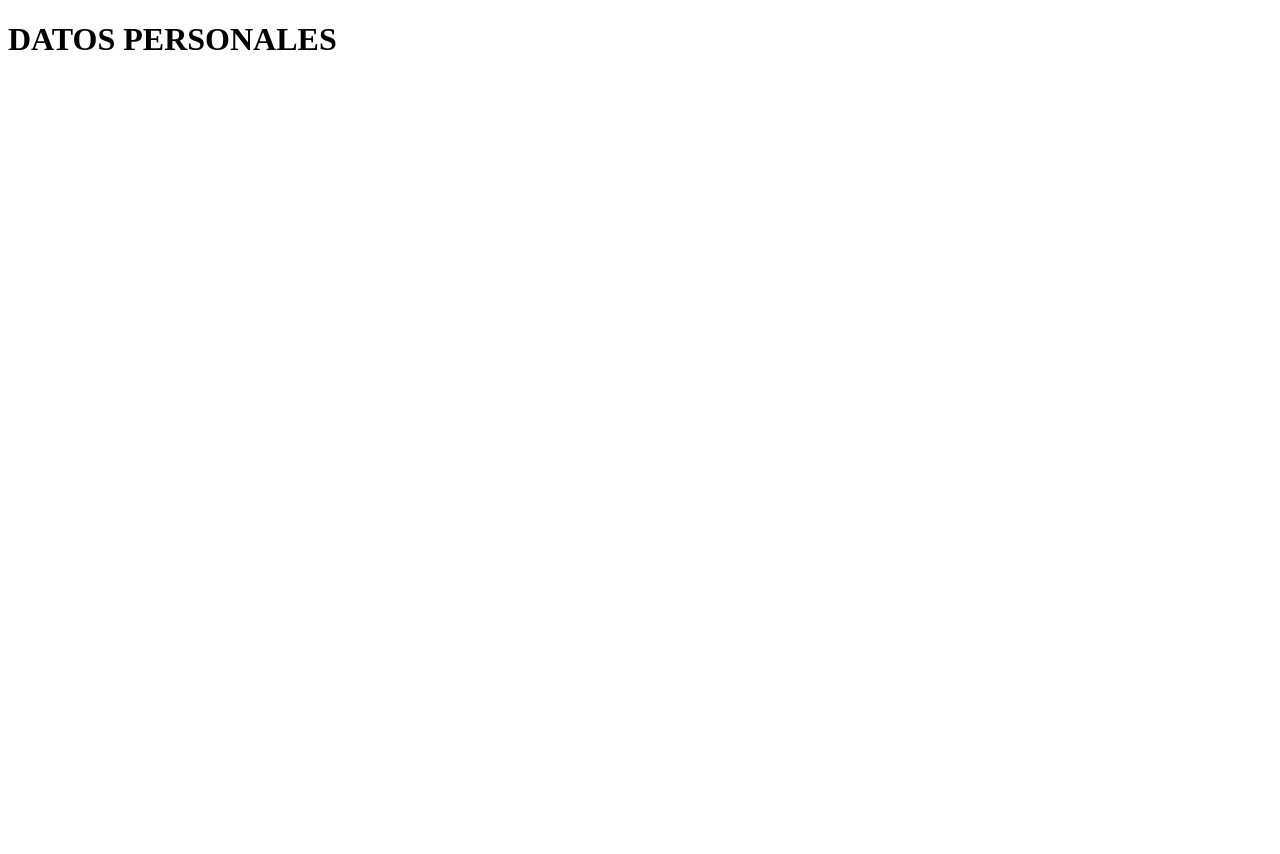
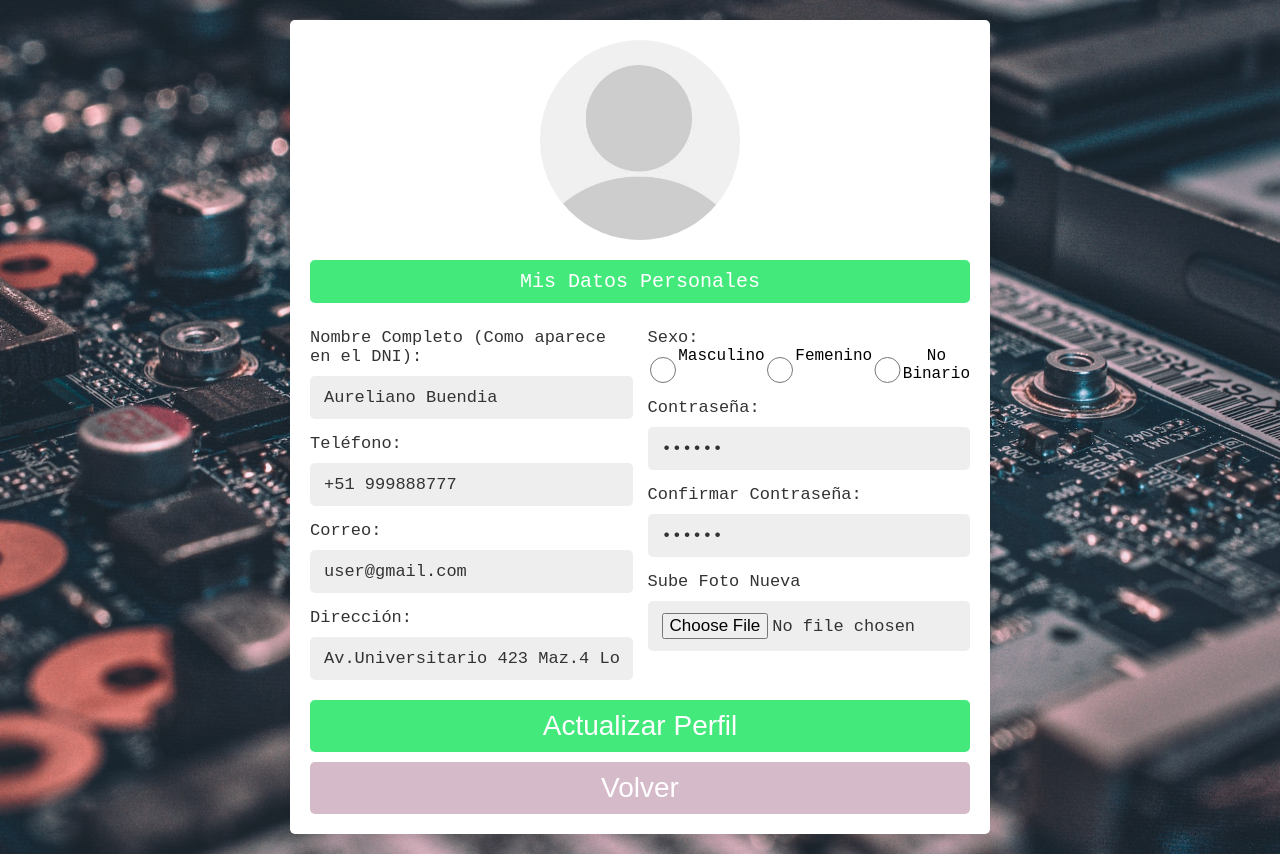
Before and after one commit to GLOBTECx/catalogoFinalGlobTecx, a plain HTML site: page cliente/gestion-perfil.html in a window 1280 px wide. Before the commit the page ends 800 px from the top, so only its background shows below. Drawn offline with Linux system fonts and the light colour scheme.

Commit message:
Se agrego la gestión de datos personales

```diff
--- a/cliente/gestion-perfil.html
+++ b/cliente/gestion-perfil.html
@@ -1,15 +1,72 @@
 <!DOCTYPE html>
-<html lang="en">
+<html lang="es">
 
 <head>
-    <meta charset="UTF-8">
-    <meta http-equiv="X-UA-Compatible" content="IE=edge">
-    <meta name="viewport" content="width=device-width, initial-scale=1.0">
-    <title>Gestionar Perfil</title>
+   <meta charset="UTF-8">
+   <meta http-equiv="X-UA-Compatible" content="IE=edge">
+   <meta name="viewport" content="width=device-width, initial-scale=1.0">
+   <link rel="icon" href="../img/logoFondo.png">
+   <title>Gestión de Datos</title>
+
+   <!-- custom css file link  -->
+   <link rel="stylesheet" href="./styleProfile.css">
+
 </head>
 
 <body>
-    <h1>DATOS PERSONALES</h1>
+
+   <div class="update-profile">
+
+      <form action="" method="post" enctype="multipart/form-data">
+         <img src="./img-productos/default-avatar.png">
+         <!-- <img src="uploaded_img/'.$fetch['image'].'">'; -->
+
+         <div class="message">Mis Datos Personales</div>
+
+
+         <div class="flex">
+            <div class="inputBox">
+               <span>Nombre Completo (Como aparece en el DNI): </span>
+               <input type="text" name="update_name" value="Aureliano Buendia" class="box">
+
+               <span>Teléfono:</span>
+               <input type="text" name="update_email" value="+51 999888777" class="box">
+
+               <span>Correo: </span>
+               <input type="email" name="update_name" value="user@gmail.com" class="box">
+
+               <span>Dirección:</span>
+               <input type="text" name="update_email" value="Av.Universitario 423 Maz.4 Lote3 Jr.Programadores 340"
+                  class="box">
+            </div>
+
+            <div class="inputBox">
+               <span>Sexo:</span>
+               <p class="radio-genero">
+                  <input type="radio" name="update_email" class="box">
+                  Masculino
+                  <input type="radio" name="update_email" class="box">
+                  Femenino
+                  <input type="radio" name="update_email" class="box">
+                  No Binario
+               </p>
+
+               <span>Contraseña: </span>
+               <input type="password" name="update_email" value="123456" class="box">
+
+               <span>Confirmar Contraseña: </span>
+               <input type="password" name="update_email" value="123456" class="box">
+
+               <span>Sube Foto Nueva</span>
+               <input type="file" name="update_image" class="box">
+            </div>
+         </div>
+         <input type="submit" value="Actualizar Perfil" name="update_profile" class="btn">
+         <a href="./catalogo.html" class="delete-btn">Volver</a>
+      </form>
+
+   </div>
+
 </body>
 
 </html>
--- /dev/null
+++ b/cliente/styleProfile.css
@@ -0,0 +1,145 @@
+:root {
+   --blue: #3498db;
+   --dark-blue: #2980b9;
+   --red: #e74c3c;
+   --dark-red: #c0392b;
+   --black: #333;
+   --white: #fff;
+   --light-bg: #eee;
+   --box-shadow: 0 5px 10px rgba(0, 0, 0, .1);
+}
+
+* {
+   font-family: 'mononoki', monospace, 'Gill Sans', 'Gill Sans MT', Calibri, 'Trebuchet MS', sans-serif;
+   margin: 0;
+   padding: 0;
+   box-sizing: border-box;
+   outline: none;
+   border: none;
+   text-decoration: none;
+}
+
+*::-webkit-scrollbar {
+   width: 10px;
+}
+
+*::-webkit-scrollbar-track {
+   background-color: transparent;
+}
+
+.btn,
+.delete-btn {
+   width: 100%;
+   border-radius: 5px;
+   padding: 10px 30px;
+   color: var(--white);
+   display: block;
+   text-align: center;
+   cursor: pointer;
+   font-size: 20px;
+   margin-top: 10px;
+}
+
+.btn {
+   font-family: 'Poppins', sans-serif;
+   font-size: 28px;
+   background-color: #43e97b;
+}
+
+.btn:hover {
+   background-color: #2ea857;
+}
+
+.delete-btn {
+   font-family: 'Poppins', sans-serif;
+   font-size: 28px;
+   background-color: #a3688a73;
+}
+
+.delete-btn:hover {
+   background-color: #271a2273;
+}
+
+.message {
+   margin: 10px 0;
+   width: 100%;
+   border-radius: 5px;
+   padding: 10px;
+   text-align: center;
+   background-color: #43e97b;
+   color: var(--white);
+   font-size: 20px;
+}
+
+.update-profile {
+   min-height: 100vh;
+   display: flex;
+   align-items: center;
+   justify-content: center;
+   padding: 20px;
+   background: url("../img/fondoGestionDate.jpg") no-repeat;
+   background-size: cover;
+   background-position: right;
+}
+
+.update-profile form {
+   padding: 20px;
+   background-color: var(--white);
+   box-shadow: var(--box-shadow);
+   text-align: center;
+   width: 700px;
+   text-align: center;
+   border-radius: 5px;
+}
+
+.update-profile form img {
+   height: 200px;
+   width: 200p;
+   border-radius: 50%;
+   object-fit: cover;
+   margin-bottom: 5px;
+}
+
+.update-profile form .flex {
+   display: flex;
+   justify-content: space-between;
+   margin-bottom: 20px;
+   gap: 15px;
+}
+
+.update-profile form .flex .inputBox {
+   width: 49%;
+}
+
+.update-profile form .flex .inputBox span {
+   text-align: left;
+   display: block;
+   margin-top: 15px;
+   font-size: 17px;
+   color: var(--black);
+}
+
+.update-profile form .flex .inputBox .box {
+   width: 100%;
+   border-radius: 5px;
+   background-color: var(--light-bg);
+   padding: 12px 14px;
+   font-size: 17px;
+   color: var(--black);
+   margin-top: 10px;
+}
+
+.radio-genero {
+   display: flex;
+}
+
+@media (max-width:650px) {
+   .update-profile form .flex {
+      flex-wrap: wrap;
+      gap: 0;
+   }
+
+   .update-profile form .flex .inputBox {
+      width: 100%;
+   }
+}
```
Also changed, not shown: cliente/catalogo.html (+1 -1 lines), cliente/img-productos/default-avatar.png (added), cliente/styleGestionPerfil.html (deleted), img/fondoGestionDate.jpg (added).
